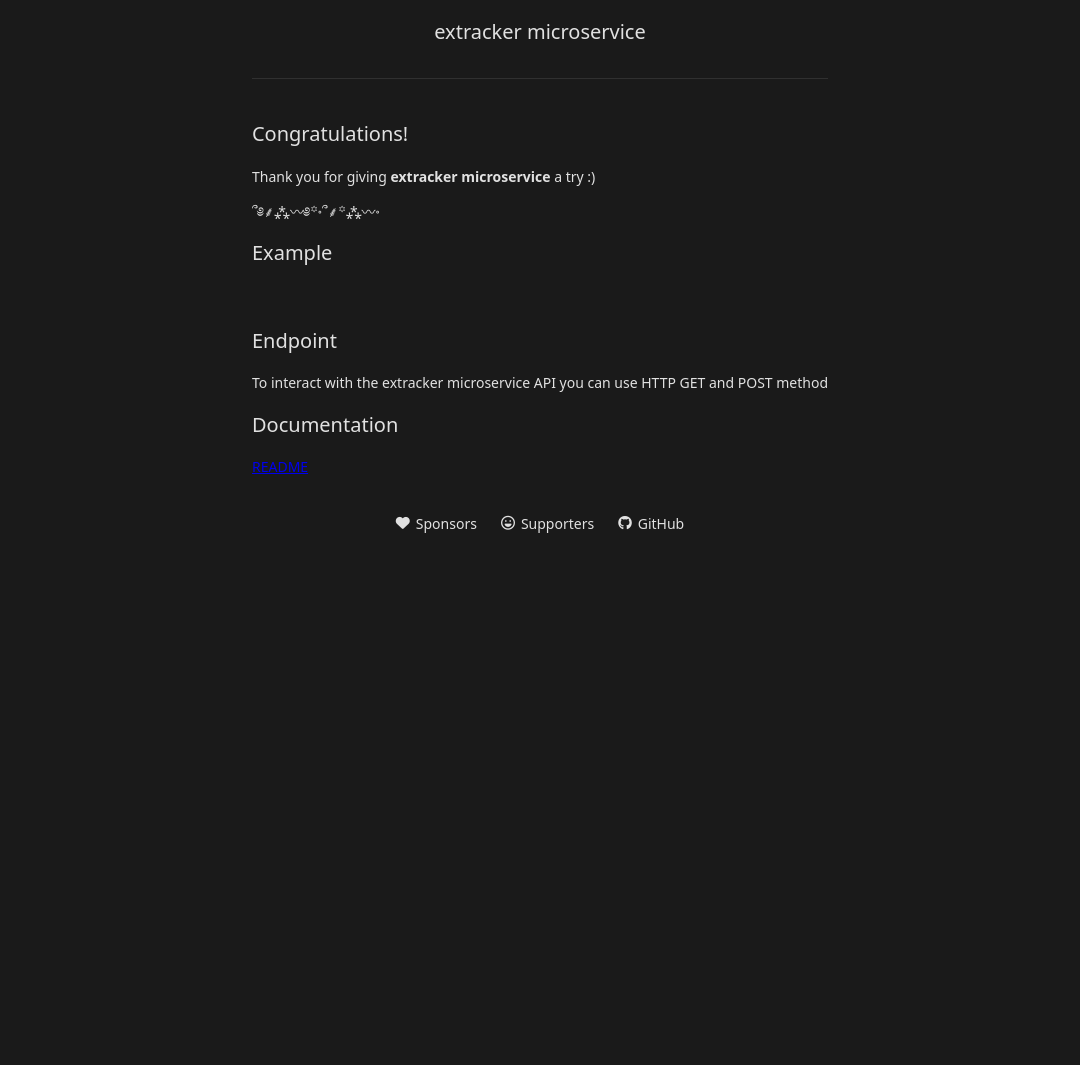
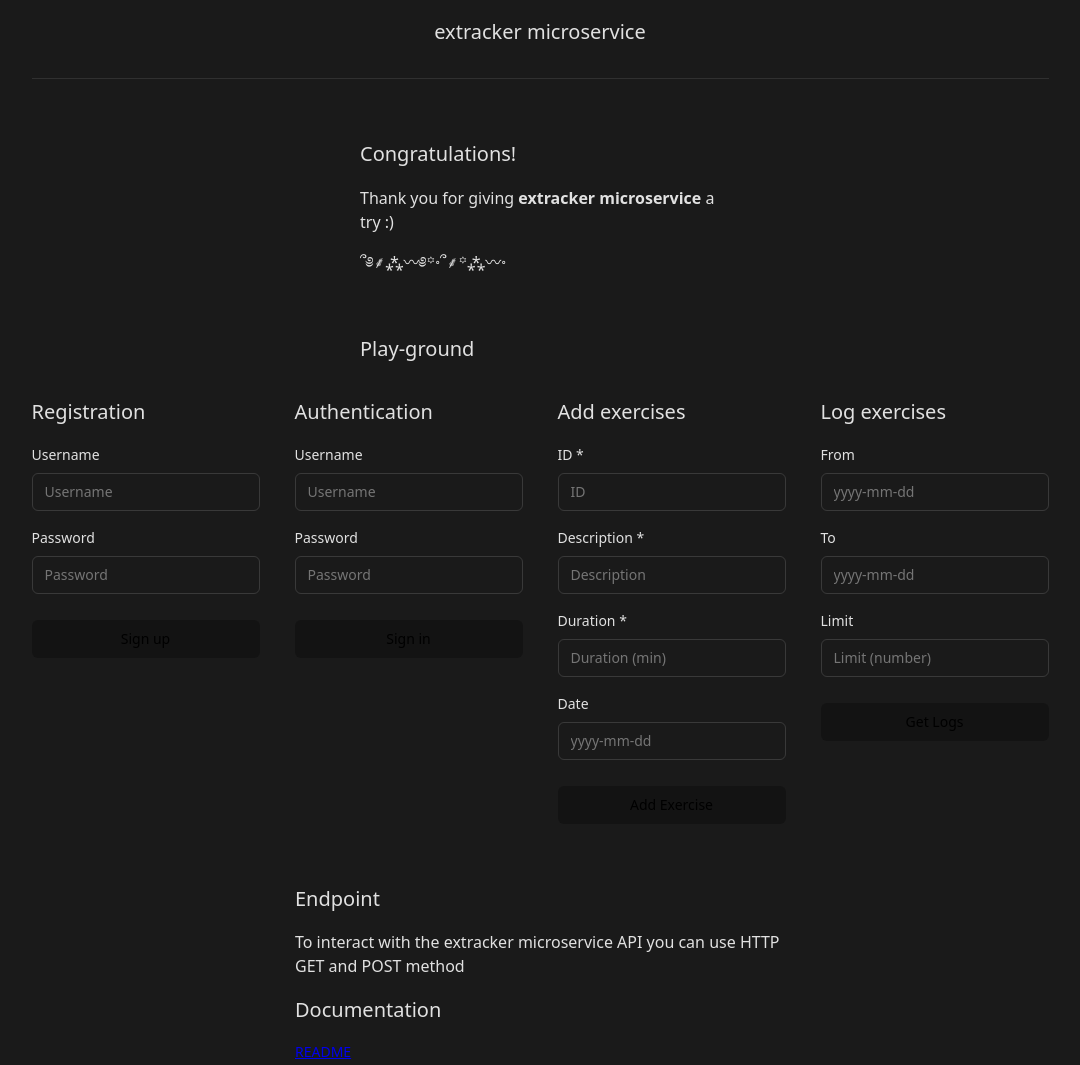
Before and after one commit to ambiere/extracker, a website: page public/index.html in a window 1280 px wide. Shown: the top 1065 px of the page, without its empty margins (100-1180 px from the left). Before the commit the page ends 800 px from the top, so only its background shows below. Drawn offline with Linux system fonts and the light colour scheme; no server answers.

Commit message:
feat(public/index): added playground feat

```diff
--- a/public/index.html
+++ b/public/index.html
@@ -3,7 +3,7 @@
   <head>
     <meta charset="UTF-8" />
     <meta name="viewport" content="width=device-width, initial-scale=1.0" />
-    <script src="https://kit.fontawesome.com/5ae13bac67.js" crossorigin="anonymous"></script>
+    <!-- <script src="https://kit.fontawesome.com/5ae13bac67.js" crossorigin="anonymous"></script> -->
     <link rel="stylesheet" href="assets/style.css" />
     <title>extracker</title>
   </head>
@@ -13,16 +13,91 @@
     </header>
     <main>
       <hr />
+      <div class="main-section">
         <h2>Congratulations!</h2>
         <p>Thank you for giving <strong>extracker microservice</strong> a try :)</p>
         <p>՞༅⸙⁂〰༅꙳৽՞⸙꙳⁂〰৽</p>
-      <h2>Example</h2>
-      <a id="resource-link" target="_self"><p></p></a>
+        <h2>Play-ground</h2>
+      </div>
+      <div class="playground">
+        <div class="registration-container">
+          <h2>Registration</h2>
+          <form action="auth/register" method="post" enctype="application/x-www-form-urlencoded">
+            <div class="username-container">
+              <label for="username-input">Username</label>
+              <input type="text" name="username" id="username-input" placeholder="Username" required />
+            </div>
+            <div class="password-container">
+              <label for="password-input">Password</label>
+              <input type="text" name="password" id="password-input" placeholder="Password" required />
+            </div>
+            <button type="submit">Sign up</button>
+          </form>
+        </div>
+
+        <div class="registration-container">
+          <h2>Authentication</h2>
+          <form action="auth/authenticate" method="post" enctype="application/x-www-form-urlencoded">
+            <div class="username-container">
+              <label for="username-input">Username</label>
+              <input type="text" name="username" id="username-input" placeholder="Username" required />
+            </div>
+            <div class="password-container">
+              <label for="password-input">Password</label>
+              <input type="text" name="password" id="password-input" placeholder="Password" required />
+            </div>
+            <button type="submit">Sign in</button>
+          </form>
+        </div>
+
+        <div class="exercise-container">
+          <h2>Add exercises</h2>
+          <form method="post" enctype="application/x-www-form-urlencoded">
+            <div class="id-container">
+              <label for="id-input">ID *</label>
+              <input type="text" name="id" id="id-input" placeholder="ID" required />
+            </div>
+            <div class="description-container">
+              <label for="description-input">Description *</label>
+              <input type="text" name="description" id="description-input" placeholder="Description" required />
+            </div>
+            <div class="duration-container">
+              <label for="duration-input">Duration *</label>
+              <input type="text" name="duration" id="duration-input" placeholder="Duration (min)" required />
+            </div>
+            <div class="date-container">
+              <label for="date-input">Date</label>
+              <input type="text" name="date" id="date-input" placeholder="yyyy-mm-dd" />
+            </div>
+            <button type="submit">Add Exercise</button>
+          </form>
+        </div>
+        <div class="log-container">
+          <h2>Log exercises</h2>
+          <form method="GET" action="">
+            <div class="from-container">
+              <label for="from-input">From</label>
+              <input type="text" name="from" id="from-input" placeholder="yyyy-mm-dd" />
+            </div>
+            <div class="to-container">
+              <label for="to-input">To</label>
+              <input type="text" name="to" id="to-input" placeholder="yyyy-mm-dd" />
+            </div>
+            <div class="limit-container">
+              <label for="limit-input">Limit</label>
+              <input type="text" name="limit" id="limit-input" placeholder="Limit (number)" />
+            </div>
+            <button type="submit">Get Logs</button>
+          </form>
+        </div>
+      </div>
+      <div class="main-section main-section--width">
         <h2>Endpoint</h2>
         <p>To interact with the extracker microservice API you can use HTTP GET and POST method</p>
         <div id="endpoints"></div>
         <h2>Documentation</h2>
         <a href="https://www.github.com/zhid0399123/extracker#README" target="_self"><p>README</p></a>
+      </div>
     </main>
 
     <footer class="footer">
@@ -36,7 +111,6 @@
         ><h2><i class="fa-brands fa-github"></i>GitHub</h2></a
       >
     </footer>
-
     <script src="assets/index.js"></script>
   </body>
 </html>
```
Lines whose indentation alone changed are shown as unchanged.
